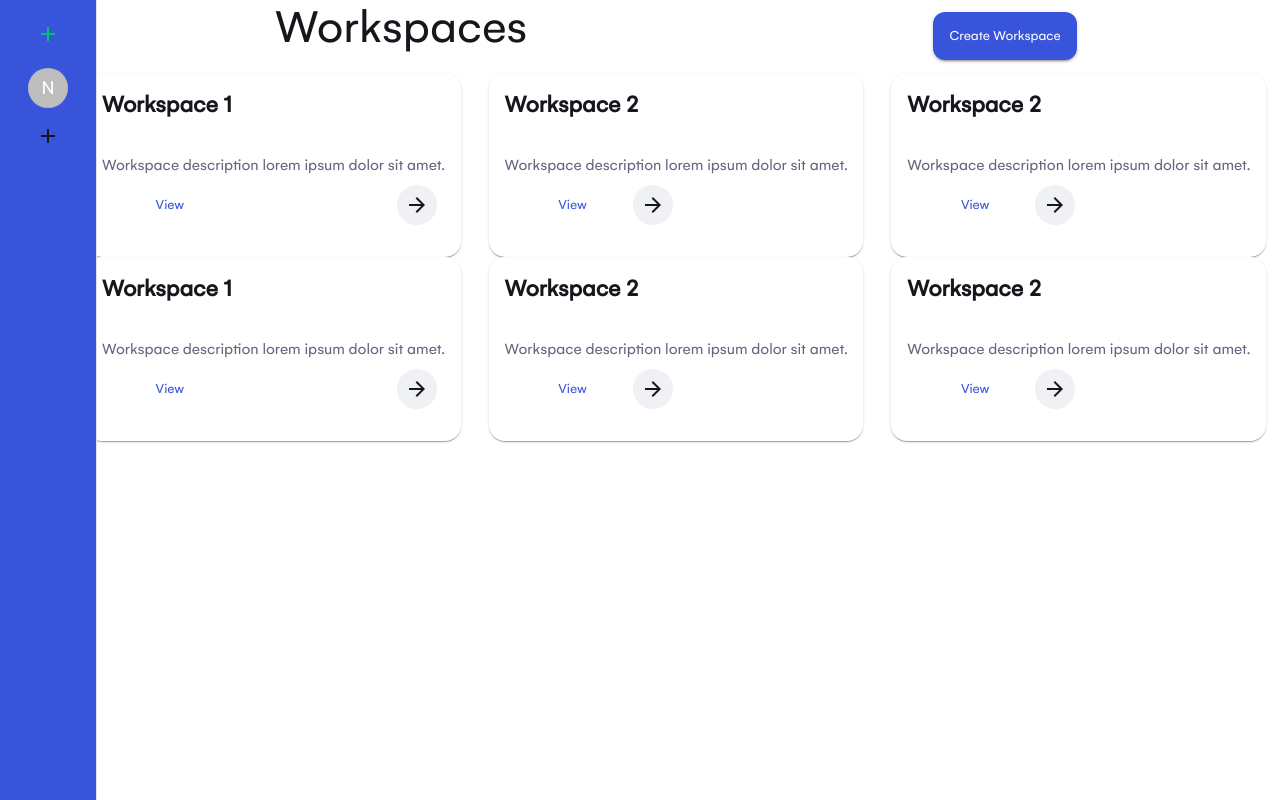
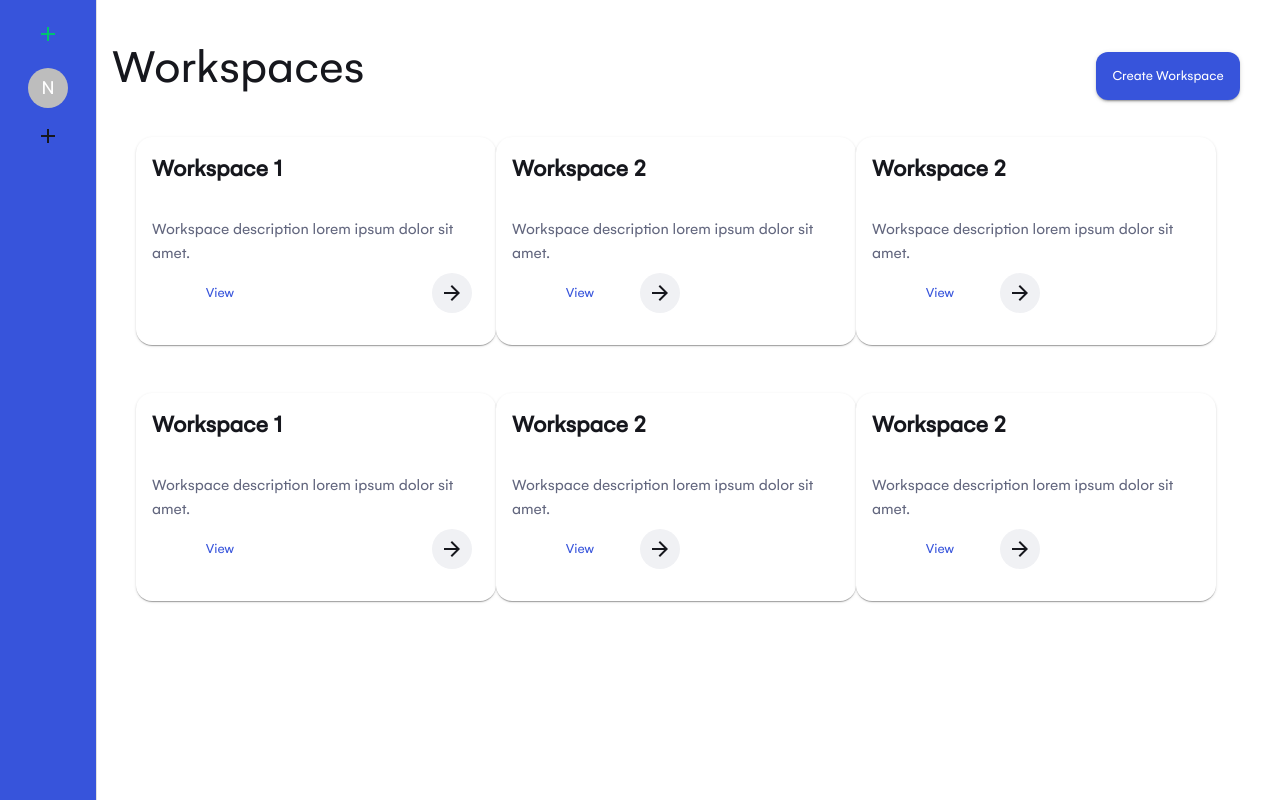
Before and after one commit to cezarmocanu/meteor-internship, a React (Vite) app: page /workspaces-mock in a window 1280 px wide. Built offline with nearby package versions, Linux system fonts and the light colour scheme.

Commit message:
[108-c19]Commit before git pull

```diff
--- a/src/pages/WorkspacesMockPage.jsx
+++ b/src/pages/WorkspacesMockPage.jsx
@@ -8,9 +8,10 @@ import ArrowForwardIcon from '@mui/icons-material/ArrowForward';
 function WorkspaceMockPage(){
     const theme = useTheme();
 return (
-    <Stack>
+    <Stack
+    sx={{p:5,}}>
         <Stack direction="row"
-        justifyContent="space-around"
+        justifyContent="space-between"
         alignItems="center">
             <Typography variant="h3" gutterBottom>
                 Workspaces
@@ -20,7 +21,8 @@ return (
 			</Button>
         </Stack>
         <Stack direction="row"
-        justifyContent="space-around">
+        justifyContent="space-around"
+        sx={{p:3,}}>
         <CardComponent>
 							<CardHeader
 								title={
@@ -120,7 +122,8 @@ return (
 						</CardComponent>
         </Stack>
         <Stack direction="row"
-        justifyContent="space-around">
+        justifyContent="space-around"
+        sx={{p:3,}}>
         <CardComponent>
 							<CardHeader
 								title={
```
